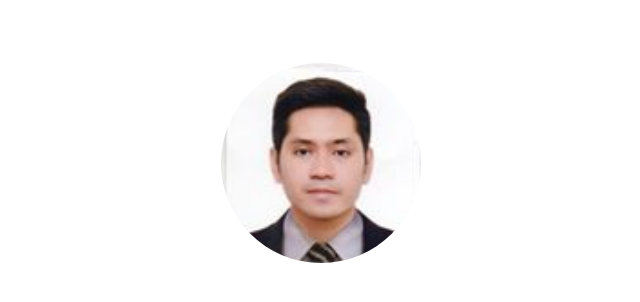
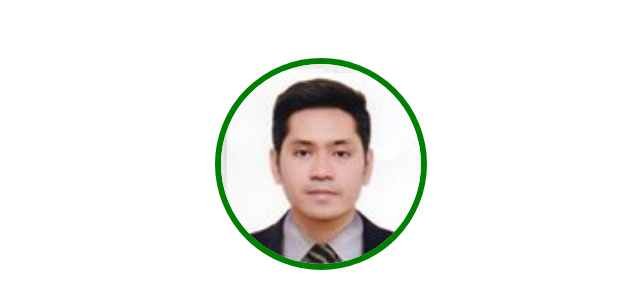
Before and after one commit to lunaraymondalvar/web-portfolio, a plain HTML site: page index.html in a window 1280 px wide. Shown: the top 302 px of the page, without its empty margins (319-959 px from the left). Drawn offline with Linux system fonts and the light colour scheme.

Commit message:
includes web dev portfolio v0.1

```diff
--- a/assets/css/style.css
+++ b/assets/css/style.css
@@ -29,8 +29,8 @@ h2{
 	height: 200px;
 	width: 200px;
 	border-radius: 50%;
-	border-width: 5px;
-	border-color: white;
+	border-width: 6px;
+	border-color: green;
     margin-top: 50px;
     border-style: solid;
 }
```
